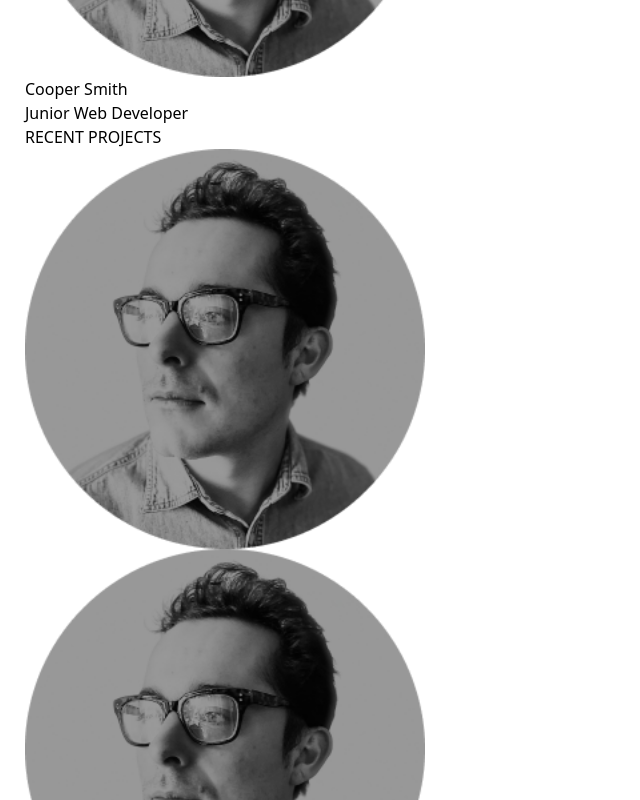
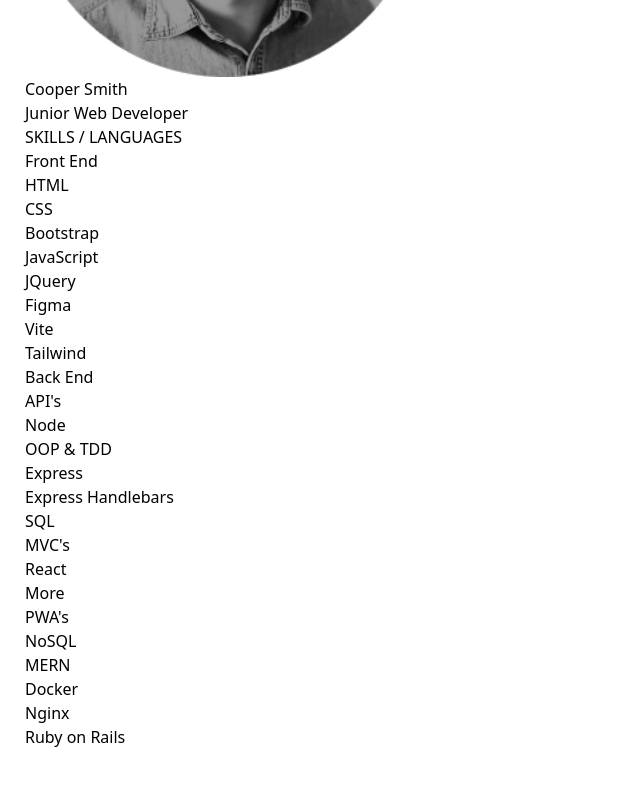
Before and after one commit to cssmith134/thecssmith.com, a React (Vite) app: page / in a window 1280 px wide. Shown: the part 540-1340 px from the top of the page, without its empty margins (0-640 px from the left). After the commit the page ends 1314 px from the top, so only its background shows below. Built offline with nearby package versions, Linux system fonts and the light colour scheme.

Commit message:
tools table

```diff
--- a/src/pages/Home.tsx
+++ b/src/pages/Home.tsx
@@ -28,23 +28,62 @@
               Junior Web Developer
             </h3>
           </div>
+
         </section>
       </div>
       <div className=" flex text-left flex-col lg:flex-row lg:space-x-32 w-full lg:w-11/12 mx-auto">
         <section className="lg:w-2/4 w-full flex flex-col my-10">
           <div className="mx-10 relative z-80 flex text-left text-3xl py-5">
-            <h1 className="text-xl text-blue-500 color: rgb(59 130 246); py-10">
-              RECENT PROJECTS
+            <h1 className="text-3xl text-blue-500 color: rgb(59 130 246); py-10">
+              SKILLS / LANGUAGES
             </h1>
           </div>
-          <div>
-            <div className="flex auto max-h-fit justify-between gap-x-20 flex-col lg:flex-row">
-              {/* placeholders for now */}
-              <img src="/bio-photo1.png" width="400" height="400" alt="" />
-              <img src="/bio-photo1.png" width="400" height="400" alt="" />
-              <img src="/bio-photo1.png" width="400" height="400" alt="" />
-              <img src="/bio-photo1.png" width="400" height="400" alt="" />
+          <div className="flex mx-1 flex-row justify-between">
+            <div>
+            <h3 className=" text-2xl pl-10 underline">
+                Front End
+            </h3>
+            <ul className="text-lg pl-10 py-10 ">
+                <li>HTML</li>
+                <li>CSS</li>
+                <li>Bootstrap</li>
+                <li>JavaScript</li>
+                <li>JQuery</li>
+                <li>Figma</li>
+                <li>Vite</li>
+                <li>Tailwind</li>
+            </ul>
             </div>
+
+            <div>
+            <h3 className=" text-2xl pl-10 underline">
+                Back End
+            </h3>
+            <ul className=" text-lg pl-10 py-10">
+                <li>API's</li>
+                <li>Node</li>
+                <li>OOP & TDD</li>
+                <li>Express</li>
+                <li>Express Handlebars</li>
+                <li>SQL</li>
+                <li>MVC's</li>
+                <li>React</li>
+            </ul>
+            </div>
+            <div>
+                <h3 className="text-2xl pl-10 underline">
+                More
+                </h3>
+                <ul className="text-lg pl-10 py-10">
+                <li>PWA's</li>
+                <li>NoSQL</li>
+                <li>MERN</li>
+                <li>Docker</li>
+                <li>Nginx</li>
+                <li>Ruby on Rails</li>
+                </ul>
+            </div>
+
           </div>
         </section>
       </div>
```
